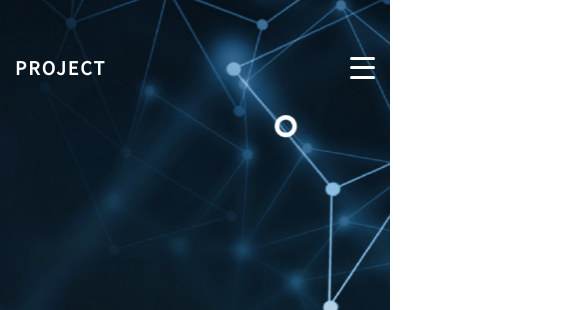
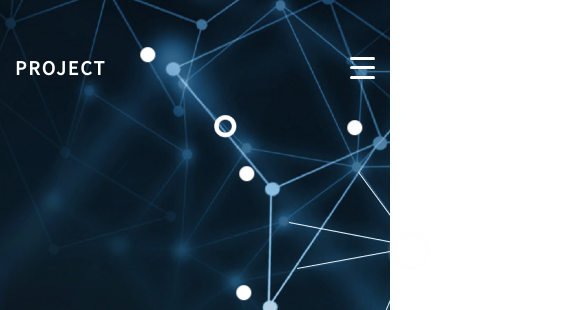
Before and after one commit to kakha97/CSS-Animations, a plain HTML site: page index.html in a window 390 px wide. Shown: the top 310 px of the page, 585 px wide, since content can reach past the window. Drawn offline with nearby package versions, Linux system fonts and the light colour scheme.

Commit message:
Add animation for mobile

```diff
--- a/CSS/mobile.css
+++ b/CSS/mobile.css
@@ -10,7 +10,7 @@
         padding: 0 15px;
     }
     .background-1 {
-        background-position: center;
+        background-image: url(../assets/mobile-background1.png);
     }
 
     .app-header__nav-menu-button-icon {
@@ -93,4 +93,14 @@
         padding-top: 20px;
    }
 
+   .move-ball-img {
+        margin: 7px 0 0 -35px;
+        position: absolute;
+    }
+
+   .animation-img {
+        margin-left: -32px;
+        position: absolute;
+   }
+
 }
```
Also changed, not shown: assets/mobile-background1.png (added).
